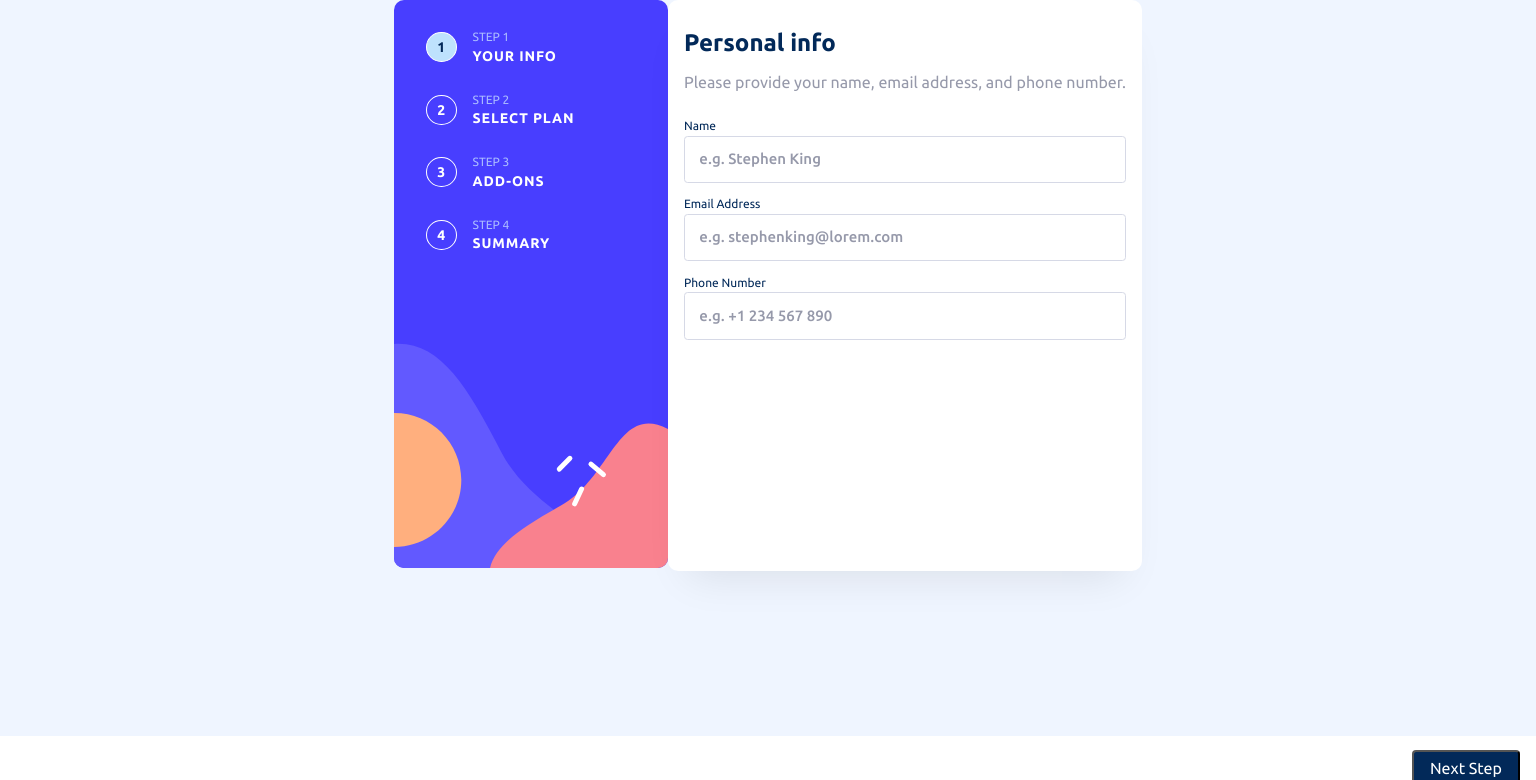
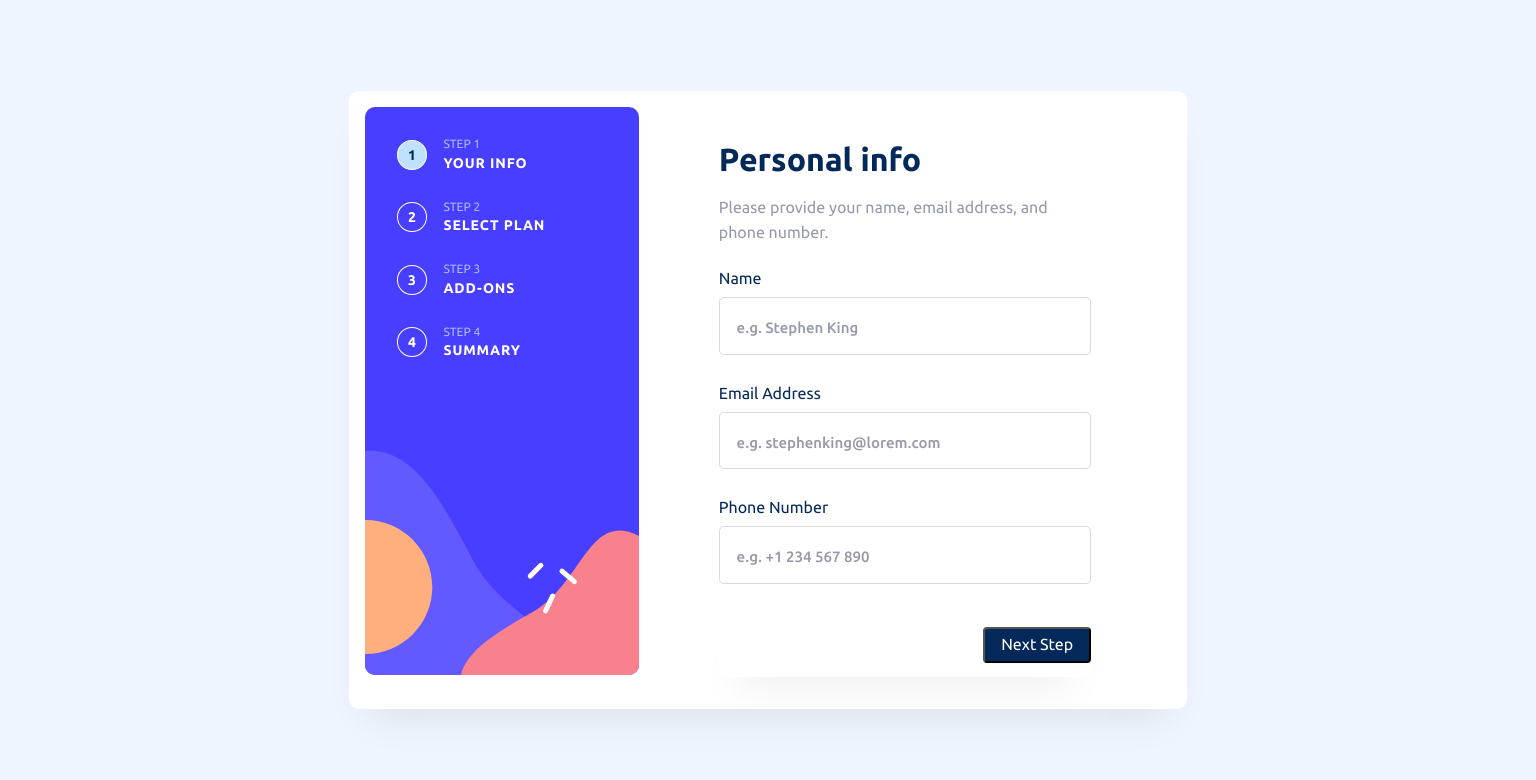
Before and after one commit to mckoyd/wolf-multi-step-form, a React (Create React App) app: page /#/ in a window 1536 px wide. Shown: the top 780 px of the page. Built offline with nearby package versions, Linux system fonts and the light colour scheme.

Commit message:
updates styles for 1440px width screens

```diff
--- a/src/pages/PersonalInfo.tsx
+++ b/src/pages/PersonalInfo.tsx
@@ -78,16 +78,18 @@ const PersonalInfo: React.FC = () => {
   return (
     <>
       <section className="pi-section">
+        {screenSize <= layout.mobile && <StepNumberDisplay />}
+
+        <InfoDisplayLayout>
           {screenSize > layout.mobile ? (
             <div className="step-display-desktop-layout">
               <StepNumberDisplay />
               <BgSidebarDesktop className="bg-sidebar-desktop" />
             </div>
           ) : (
-          <StepNumberDisplay />
+            <></>
           )}
-
-        <InfoDisplayLayout>
+          <div className="pi-pane">
             <h2 className="pi-title">Personal info</h2>
             <p className="pi-description">
               Please provide your name, email address, and phone number.
@@ -110,13 +112,23 @@ const PersonalInfo: React.FC = () => {
               handler={handlePhoneNumberChange}
               showErrorBorder={showPhoneNumberErrorBorder}
             />
-        </InfoDisplayLayout>
-      </section>
+            {screenSize > layout.mobile && (
               <footer className="pi-footer">
                 <button className="next-button" onClick={handleNextButton}>
                   Next Step
                 </button>
               </footer>
+            )}
+          </div>
+        </InfoDisplayLayout>
+      </section>
+      {screenSize <= layout.mobile && (
+        <footer className="pi-footer">
+          <button className="next-button" onClick={handleNextButton}>
+            Next Step
+          </button>
+        </footer>
+      )}
     </>
   );
 };
--- a/src/styles/App.css
+++ b/src/styles/App.css
@@ -8,3 +8,9 @@
   position: absolute;
   z-index: -1;
 }
+
+@media only screen and (min-width: 1440px) {
+  .app-section {
+    justify-content: center;
+  }
+}
--- a/src/styles/InfoDisplayLayout.css
+++ b/src/styles/InfoDisplayLayout.css
@@ -6,3 +6,10 @@
   width: 85%;
   margin: 0 auto;
 }
+
+@media only screen and (min-width: 1440px) {
+  .info-display-container {
+    display: flex;
+    max-width: 70%;
+  }
+}
--- a/src/styles/PersonalInfo.css
+++ b/src/styles/PersonalInfo.css
@@ -3,6 +3,7 @@
   flex-direction: column;
   margin: 0 auto;
 }
+
 .pi-title {
   font-weight: 700;
   line-height: 1.75em;
@@ -43,9 +44,39 @@
 @media only screen and (min-width: 1440px) {
   .pi-section {
     flex-direction: row;
+    width: 75%;
   }
 
   .std-section {
     flex-direction: column;
   }
+
+  .pi-title {
+    font-size: 2em;
+  }
+
+  .pi-pane {
+    padding: 1em 5em;
+    display: flex;
+    flex-direction: column;
+    width: 100%;
+  }
+
+  .form-label {
+    font-size: 1em;
+  }
+
+  .form-input {
+    margin: 0.5em 0 1.5em 0;
+    padding: 0.875em;
+  }
+
+  .pi-footer {
+    padding: 1em 0;
+  }
+
+  .next-button {
+    height: 100%;
+    padding: 1.25em;
+  }
 }
```
Lines whose indentation alone changed are shown as unchanged.
